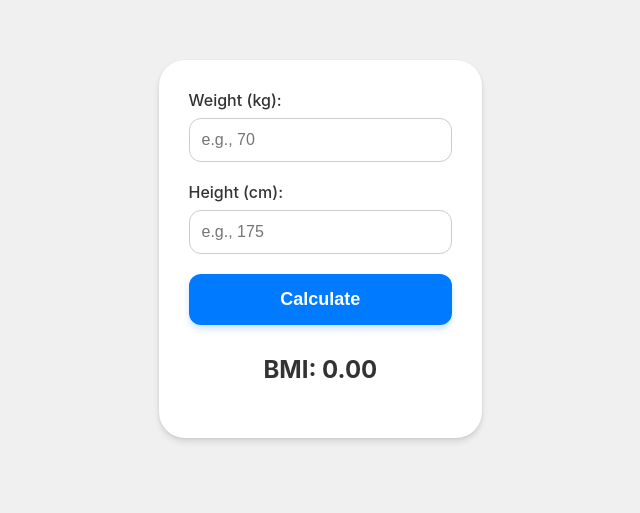
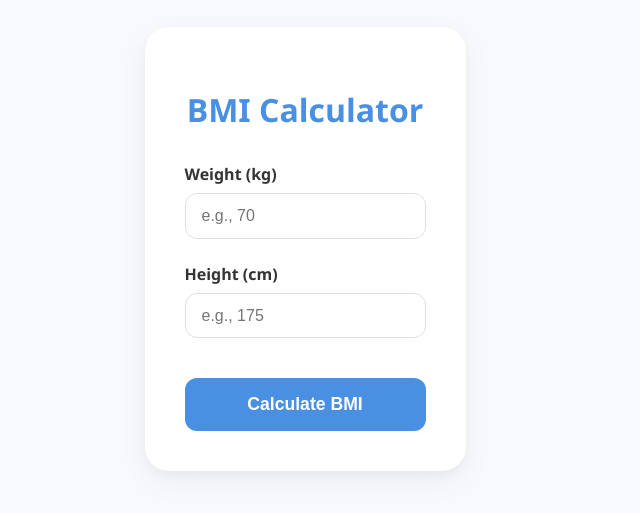
Before and after one commit to Bbsphwit/webApp-react2025, a React (Vite) app: page / in a window 1280 px wide. Shown: the part 151-664 px from the top of the page, without its empty margins (335-975 px from the left). Built offline with nearby package versions, Linux system fonts and the light colour scheme.

Commit message:
(feat):"Update design Bmi & code"

```diff
--- a/src/Bmi.css
+++ b/src/Bmi.css
@@ -1,103 +1,140 @@
+:root {
+  --primary-color: #4a90e2;
+  --secondary-color: #f5a623;
+  --bg-color: #f7f9fc;
+  --card-bg: #ffffff;
+  --text-color: #333;
+  --border-color: #e0e0e0;
+}
+
 body {
-  font-family: -apple-system, BlinkMacSystemFont, "Segoe UI", Roboto,
-    "Helvetica Neue", Arial, sans-serif;
-  background-color: #f0f0f0;
+  font-family: 'Segoe UI', 'Roboto', 'Oxygen', 'Ubuntu', 'Cantarell', 'Fira Sans', 'Droid Sans', 'Helvetica Neue', sans-serif;
+  -webkit-font-smoothing: antialiased;
+  -moz-osx-font-smoothing: grayscale;
+  background-color: var(--bg-color);
+  color: var(--text-color);
+  margin: 0;
+  padding: 0;
   display: flex;
   justify-content: center;
   align-items: center;
   min-height: 100vh;
-  margin: 0;
 }
 
-.bmi-container {
-  background-color: #fff;
-  padding: 30px;
-  border-radius: 26px;
-  box-shadow: 0 4px 6px rgba(0, 0, 0, 0.1), 0 1px 3px rgba(0, 0, 0, 0.08);
-  width: 90%;
-  max-width: 380px;
-  text-align: center;
+.app-container {
+  display: flex;
+  justify-content: center;
+  align-items: center;
+  width: 100%;
 }
 
-.bmi-input-group {
-  margin-bottom: 20px;
+.bmi-card {
+  background-color: var(--card-bg);
+  padding: 2.5rem;
+  border-radius: 1.5rem;
+  box-shadow: 0 10px 30px rgba(0, 0, 0, 0.05), 0 4px 8px rgba(0, 0, 0, 0.03);
+  width: 90%;
+  max-width: 450px;
+  text-align: center;
+  animation: fadeIn 0.8s ease-out;
+}
+
+.title {
+  font-size: 2rem;
+  font-weight: 700;
+  color: var(--primary-color);
+  margin-bottom: 2rem;
+}
+
+.input-group {
+  margin-bottom: 1.5rem;
   text-align: left;
 }
 
-.bmi-input-group label {
+.input-group label {
   display: block;
-  font-size: 16px;
-  color: #333;
-  margin-bottom: 8px;
-  font-weight: 500;
+  font-size: 1rem;
+  font-weight: 600;
+  margin-bottom: 0.5rem;
 }
 
-.bmi-input-group input {
+.input-group input {
   width: 100%;
-  padding: 12px;
+  padding: 0.8rem 1rem;
   box-sizing: border-box;
-  border: 1px solid #ccc;
-  border-radius: 12px;
-  font-size: 16px;
-  transition: all 0.2s ease-in-out;
+  border: 1px solid var(--border-color);
+  border-radius: 0.75rem;
+  font-size: 1rem;
+  transition: all 0.3s ease;
 }
 
-.bmi-input-group input:focus {
+.input-group input:focus {
   outline: none;
-  border-color: #007aff;
-  box-shadow: 0 0 0 3px rgba(0, 122, 255, 0.2);
+  border-color: var(--primary-color);
+  box-shadow: 0 0 0 4px rgba(74, 144, 226, 0.15);
 }
 
-.bmi-button {
-  background-color: #007aff;
-  color: #fff;
-  font-size: 18px;
+.calculate-btn {
+  background-color: var(--primary-color);
+  color: white;
+  font-size: 1.1rem;
   font-weight: 600;
-  padding: 15px;
+  padding: 1rem;
   width: 100%;
   border: none;
-  border-radius: 12px;
+  border-radius: 0.75rem;
   cursor: pointer;
-  transition: background-color 0.2s ease-in-out, transform 0.1s ease-in-out;
-  box-shadow: 0 4px 6px rgba(0, 122, 255, 0.2);
+  transition: all 0.3s ease;
+  margin-top: 1rem;
 }
 
-.bmi-button:hover {
-  background-color: #0056b3;
+.calculate-btn:hover {
+  background-color: #3b7bb5;
+  transform: translateY(-2px);
 }
 
-.bmi-button:active {
-  transform: translateY(1px);
+.calculate-btn:active {
+  transform: translateY(0);
 }
 
-.bmi-result {
-  margin-top: 30px;
+.result-container {
+  margin-top: 2rem;
 }
 
 .bmi-value {
-  font-size: 24px;
+  font-size: 1.8rem;
   font-weight: 700;
-  color: #333;
+  margin-bottom: 0.5rem;
 }
 
-.bmi-result h1 {
-  font-size: 20px;
+.result-container h2 {
+  font-size: 1.2rem;
   font-weight: 600;
-  margin-top: 10px;
+  margin: 0;
+  padding: 0.5rem 1rem;
+  border-radius: 20px;
+  display: inline-block;
+  color: white;
 }
 
-.status-underweight {
-  color: #8a6d3b;
+.status-underweight { background-color: #fbc02d; }
+.status-normal { background-color: #66bb6a; }
+.status-overweight { background-color: #ff8a65; }
+.status-obesity-1 { background-color: #ef5350; }
+.status-obesity-2 { background-color: #d32f2f; }
+.error-message {
+  color: #d32f2f;
+  margin-top: 1rem;
+  font-size: 0.9rem;
 }
-.status-normal {
-  color: #28a745;
+
+@keyframes fadeIn {
+  from {
+    opacity: 0;
+    transform: translateY(20px);
+  }
+  to {
+    opacity: 1;
+    transform: translateY(0);
+  }
 }
-.status-overweight {
-  color: #ffc107;
-}
-.status-obesity {
-  color: #dc3545;
-}
-.status-severe-obesity {
-  color: #a50000;
-}
--- a/src/Bmi.jsx
+++ b/src/Bmi.jsx
@@ -1,62 +1,99 @@
-import React, { useRef, useState } from "react";
-import "./Bmi.css"; // Import the CSS file for styling
+import React, { useState } from "react";
+import "./Bmi.css";
 
-// Component to display the BMI status
-function BmiText({ bmi }) {
+// A dedicated component for displaying the BMI status
+function BmiStatus({ bmi }) {
   if (bmi === 0) {
     return null;
   }
+
+  let statusText = "Obese (Class II)";
+  let statusClass = "status-obesity-2";
+
   if (bmi < 18.5) {
-    return <h1 className="status-underweight">Underweight</h1>;
+    statusText = "Underweight";
+    statusClass = "status-underweight";
+  } else if (bmi < 25) {
+    statusText = "Normal weight";
+    statusClass = "status-normal";
+  } else if (bmi < 30) {
+    statusText = "Overweight";
+    statusClass = "status-overweight";
+  } else if (bmi < 35) {
+    statusText = "Obese (Class I)";
+    statusClass = "status-obesity-1";
+  } else if (bmi >= 35) {
+    statusText = "Obese (Class II)";
+    statusClass = "status-obesity-2";
   }
-  if (bmi < 23) {
-    // Corrected range for Normal weight (Thai standard)
-    return <h1 className="status-normal">Normal weight</h1>;
-  }
-  if (bmi < 25) {
-    // Corrected range for Overweight (Thai standard)
-    return <h1 className="status-overweight">Overweight</h1>;
-  }
-  if (bmi < 30) {
-    // Corrected range for Obesity (Thai standard)
-    return <h1 className="status-obesity">Obesity</h1>;
-  }
-  return <h1 className="status-severe-obesity">Severe obesity</h1>;
+
+  return <h2 className={statusClass}>{statusText}</h2>;
 }
 
 export default function Bmi() {
-  const W_InputRef = useRef(null);
-  const H_InputRef = useRef(null);
-  const [bmi, setBmi] = useState(0.0);
+  const [weight, setWeight] = useState("");
+  const [height, setHeight] = useState("");
+  const [bmi, setBmi] = useState(0);
+  const [error, setError] = useState("");
 
-  function calculateBmi() {
-    let weight = parseFloat(W_InputRef.current.value);
-    let heightCm = parseFloat(H_InputRef.current.value);
-    if (!weight || !heightCm) {
-      alert("Please enter both weight and height.");
+  const handleCalculate = (e) => {
+    e.preventDefault();
+    setError("");
+
+    if (!weight || !height) {
+      setError("Please enter a value for both weight and height.");
       return;
     }
-    let heightM = heightCm / 100;
-    let bmiValue = weight / (heightM * heightM);
+
+    const parsedWeight = parseFloat(weight);
+    const parsedHeight = parseFloat(height);
+
+    if (isNaN(parsedWeight) || isNaN(parsedHeight) || parsedWeight <= 0 || parsedHeight <= 0) {
+      setError("Input must be positive numbers.");
+      return;
+    }
+
+    const heightM = parsedHeight / 100;
+    const bmiValue = parsedWeight / (heightM * heightM);
     setBmi(bmiValue);
-  }
+  };
 
   return (
-    <div className="bmi-container">
-      <div className="bmi-input-group">
-        <label>Weight (kg):</label>
-        <input ref={W_InputRef} type="number" placeholder="e.g., 70" />
-      </div>
-      <div className="bmi-input-group">
-        <label>Height (cm):</label>
-        <input ref={H_InputRef} type="number" placeholder="e.g., 175" />
-      </div>
-      <button className="bmi-button" onClick={calculateBmi}>
-        Calculate
-      </button>
-      <div className="bmi-result">
-        <p className="bmi-value">BMI: {bmi.toFixed(2)}</p>
-        <BmiText bmi={bmi} />
+    <div className="app-container">
+      <div className="bmi-card">
+        <h1 className="title">BMI Calculator</h1>
+        <form onSubmit={handleCalculate}>
+          <div className="input-group">
+            <label htmlFor="weight">Weight (kg)</label>
+            <input
+              id="weight"
+              type="number"
+              value={weight}
+              onChange={(e) => setWeight(e.target.value)}
+              placeholder="e.g., 70"
+            />
+          </div>
+          <div className="input-group">
+            <label htmlFor="height">Height (cm)</label>
+            <input
+              id="height"
+              type="number"
+              value={height}
+              onChange={(e) => setHeight(e.target.value)}
+              placeholder="e.g., 175"
+            />
+          </div>
+          <button type="submit" className="calculate-btn">Calculate BMI</button>
+        </form>
+
+        {error && <p className="error-message">{error}</p>}
+
+        {bmi > 0 && (
+          <div className="result-container">
+            <p className="bmi-value">Your BMI: {bmi.toFixed(2)}</p>
+            <BmiStatus bmi={bmi} />
+          </div>
+        )}
       </div>
     </div>
   );
```
